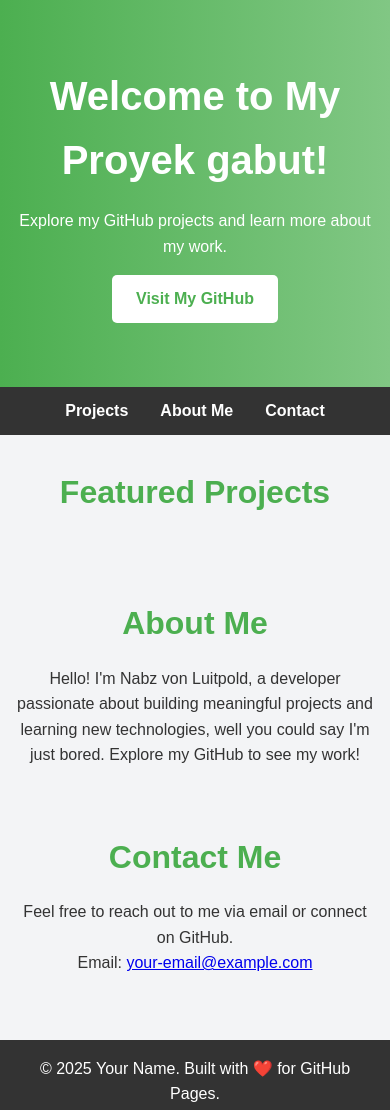
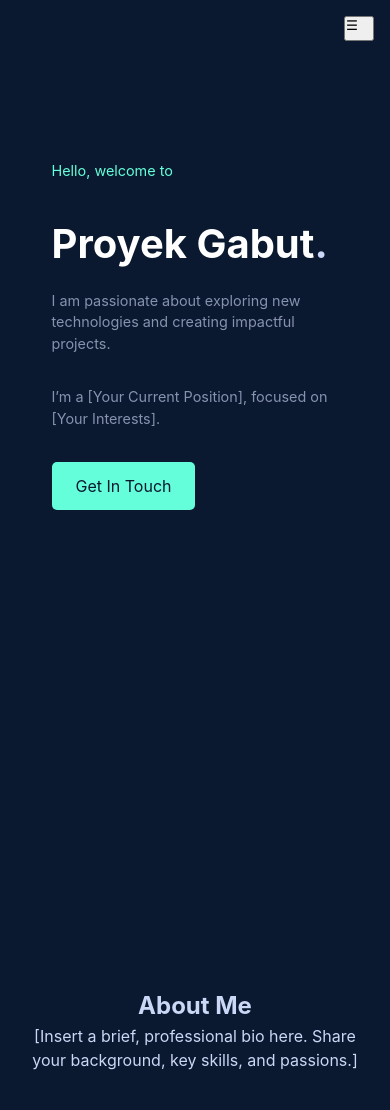
Before and after one commit to LightNabz/LightNabz.github.io, a plain HTML site: page index.html in a window 390 px wide. Shown: the top 1110 px of the page. Drawn offline with Linux system fonts and the light colour scheme; no server answers.

Commit message:
Temporary

```diff
--- a/assets/css/style.css
+++ b/assets/css/style.css
@@ -5,112 +5,269 @@
 }
 
 body {
-  font-family: 'Arial', sans-serif;
-  line-height: 1.6;
-  background-color: #f3f4f6;
-  color: #333;
+  font-family: 'Inter', sans-serif;
+  background-color: #0a192f;
+  color: #ccd6f6;
+  line-height: 1.5;
+  margin: 0;
 }
 
-.hero {
-  background: linear-gradient(to right, #4CAF50, #81C784);
-  color: white;
-  text-align: center;
-  padding: 4rem 1rem;
+header {
+  display: flex;
+  justify-content: flex-end;
+  align-items: center;
+  padding: 1.5rem 2rem;
+  background-color: #0a192f;
+  position: relative;
 }
 
-.hero-content {
-  max-width: 600px;
-  margin: 0 auto;
+nav ul {
+  list-style: none;
+  display: flex;
+  gap: 2rem;
+  margin: 0;
 }
 
-.hero h1 {
-  font-size: 2.5rem;
+nav a {
+  color: #64ffda;
+  text-decoration: none;
+  font-size: 1rem;
+  transition: color 0.3s ease-in-out;
+}
+
+nav a:hover {
+  color: #ffffff;
+}
+
+.hamburger {
+  display: none;
+  cursor: pointer;
+  position: absolute;
+  top: 1rem;
+  right: 1rem;
+  z-index: 103;
+  width: 30px;
+  height: 25px;
+  display: flex;
+  flex-direction: column;
+  justify-content: space-between;
+}
+
+.hamburger div {
+  width: 30px;
+  height: 5px;
+  background-color: #64ffda;
+  border-radius: 5px;
+  transition: all 0.3s ease-in-out;
+}
+
+.hamburger.active div:nth-child(1) {
+  transform: rotate(45deg);
+  top: 10px;
+}
+
+.hamburger.active div:nth-child(2) {
+  opacity: 0;
+}
+
+.hamburger.active div:nth-child(3) {
+  transform: rotate(-45deg);
+  top: -10px;
+}
+
+.resume-button {
+  border: 1px solid #64ffda;
+  padding: 0.5rem 1.25rem;
+  border-radius: 5px;
+  color: #64ffda;
+  text-decoration: none;
+  transition: background-color 0.3s ease, color 0.3s ease;
+}
+
+.resume-button:hover {
+  background-color: #64ffda;
+  color: #0a192f;
+}
+
+#hero {
+  display: block;
+  flex-direction: column;
+  justify-content: left;
+  height: 100vh;
+  padding: 4rem;
+  margin-top: 10vw;
+  margin-bottom: auto;
+  margin-left: 10vw;
+  max-width: 70%;
+  text-align: left;
+}
+
+#hero h1 {
+  font-size: 5rem;
+  color: #ccd6f6;
   margin-bottom: 1rem;
 }
 
-.hero .btn {
-  display: inline-block;
-  background: white;
-  color: #4CAF50;
-  padding: 0.7rem 1.5rem;
-  text-decoration: none;
-  border-radius: 5px;
-  font-weight: bold;
-  margin-top: 1rem;
+#hero h1 span {
+  color: #ffffff;
 }
 
-.hero .btn:hover {
-  background: #81C784;
-  color: white;
+#hero p {
+  max-width: 600px;
+  margin: 0 0 2rem;
+  font-size: 1.2rem;
+  color: #8892b0;
 }
 
-/* Navigation */
-.navbar {
-  display: flex;
-  justify-content: center;
-  background: #333;
-  padding: 0.7rem;
+.button {
+  display: inline-flex;
+  padding: 0.75rem 1.5rem;
+  background-color: #64ffda;
+  color: #0a192f;
+  border-radius: 5px;
+  text-decoration: none;
+  font-size: 1rem;
+  transition: background-color 0.3s ease, color 0.3s ease;
 }
 
-.navbar li {
-  list-style: none;
-  margin: 0 1rem;
+.button:hover {
+  background-color: #ccd6f6;
+  color: #0a192f;
 }
 
-.navbar a {
-  color: white;
-  text-decoration: none;
-  font-weight: bold;
-}
-
-.navbar a:hover {
-  color: #81C784;
-}
-
-/* Sections */
-.section {
-  padding: 2rem 1rem;
+section {
+  padding: 4rem 2rem;
+  max-width: 900px;
+  margin: 0 auto;
   text-align: center;
 }
 
-.section h2 {
-  font-size: 2rem;
-  margin-bottom: 1rem;
-  color: #4CAF50;
+footer {
+  text-align: center;
+  padding: 1rem;
+  background-color: #112240;
+  color: #64ffda;
+  font-size: 0.9rem;
 }
 
-.project-list {
-  display: grid;
-  grid-template-columns: repeat(auto-fit, minmax(300px, 1fr));
+/* General mobile layout */
+@media (max-width: 768px) {
+  header {
+    display: flex;
+    justify-content: space-between;
+    padding: 1rem;
+    position: fixed;
+    top: 0;
+    left: 0;
+    right: 0;
+    z-index: 102;
+    background-color: #0a192f;
+  }
+
+  .hamburger {
+    display: flex;
+  }
+
+  nav {
+    display: flex;
+    flex-direction: column;
+    align-items: center;
+    background-color: #112240;
+    position: fixed;
+    top: 0;
+    right: 0;
+    height: 100vh;
+    width: 250px;
+    transform: translateX(100%);
+    transition: transform 0.3s ease-in-out;
+    z-index: 100;
+  }
+
+  nav.active {
+    transform: translateX(0);
+    background-color: #112240; /* Ensure the background is visible when active */
+  }
+
+  nav ul {
+    flex-direction: column;
+    gap: 2rem;
+    padding: 2rem;
+    margin: 0;
+    list-style: none;
+    align-items: center;
+    width: 100%;
+  }
+
+  nav a {
+    font-size: 1.5rem;
+    color: #64ffda;
+    text-decoration: none;
+    transition: color 0.3s ease;
+  }
+
+  nav a:hover {
+    color: #ffffff;
+  }
+
+  .resume-button {
+    margin-top: 1rem;
+    padding: 0.75rem 1.5rem;
+    font-size: 1.1rem;
+    background-color: #64ffda;
+    color: #0a192f;
+    border-radius: 5px;
+    transition: background-color 0.3s ease, color 0.3s ease;
+  }
+
+  .resume-button:hover {
+    background-color: #0a192f;
+    color: #64ffda;
+  }
+
+  #hero {
+    margin-top: 8rem;
+    margin-left: 5vw;
+    max-width: 90%;
+    padding: 2rem;
+  }
+
+  #hero h1 {
+    font-size: 3rem;
+  }
+
+  #hero p {
+    font-size: 1rem;
+  }
+}
+
+/* For smaller mobile devices */
+@media (max-width: 480px) {
+  header {
+    padding: 0.5rem 1rem;
+  }
+
+  nav ul {
     gap: 1rem;
   }
 
-.project-list div {
-  background: white;
-  padding: 1rem;
-  border-radius: 8px;
-  box-shadow: 0 4px 6px rgba(0, 0, 0, 0.1);
+  nav a {
+    font-size: 1rem;
   }
 
-.project-list h3 {
-  font-size: 1.2rem;
-  margin-bottom: 0.5rem;
+  .resume-button {
+    padding: 0.5rem 1rem;
+    font-size: 0.9rem;
   }
 
-.project-list a {
-  text-decoration: none;
-  color: #4CAF50;
+  #hero h1 {
+    font-size: 2.5rem;
   }
 
-.project-list a:hover {
-  text-decoration: underline;
+  #hero p {
+    font-size: 0.9rem;
   }
 
-/* Footer */
-footer {
-  text-align: center;
-  background: #333;
-  color: white;
+  section {
     padding: 1rem;
-  margin-top: 2rem;
   }
+}
--- a/assets/js/script.js
+++ b/assets/js/script.js
@@ -1,24 +1,10 @@
-// Fetch and display GitHub repositories
-const username = 'LightNabz'; // Replace with your GitHub username
-const repoList = document.getElementById('repo-list');
+document.addEventListener('DOMContentLoaded', () => {
+  const hamburger = document.querySelector('.hamburger');
+  const nav = document.querySelector('nav');
 
-async function fetchRepos() {
-  try {
-    const response = await fetch(`https://api.github.com/users/${username}/repos`);
-    const repos = await response.json();
-
-    repos.forEach(repo => {
-      const projectCard = document.createElement('div');
-      projectCard.innerHTML = `
-        <h3>${repo.name}</h3>
-        <p>${repo.description || 'No description available.'}</p>
-        <a href="${repo.html_url}" target="_blank">View Repository</a>
-      `;
-      repoList.appendChild(projectCard);
-    });
-  } catch (error) {
-    console.error('Error fetching repositories:', error);
-  }
-}
-
-fetchRepos();
+  hamburger.addEventListener('click', () => {
+    // Toggle the 'active' class for both the hamburger and the navigation menu
+    hamburger.classList.toggle('active');
+    nav.classList.toggle('active');
+  });
+});
--- a/index.html
+++ b/index.html
@@ -3,50 +3,60 @@
 <head>
     <meta charset="UTF-8">
     <meta name="viewport" content="width=device-width, initial-scale=1.0">
-  <title>Proyek Gabut</title>
+    <title>Professional Portfolio</title>
     <link rel="stylesheet" href="assets/css/style.css">
+    <script defer src="assets/js/script.js"></script>
 </head>
 <body>
-  <header class="hero">
-    <div class="hero-content">
-      <h1>Welcome to My Proyek gabut!</h1>
-      <p>Explore my GitHub projects and learn more about my work.</p>
-      <a href="https://github.com/your-username" class="btn" target="_blank">Visit My GitHub</a>
-    </div>
-  </header>
-
+    <header>
+        <button class="hamburger">&#9776;</button>
         <nav>
-    <ul class="navbar">
+            <ul>
+                <li><a href="#about">About</a></li>
+                <li><a href="#experience">Experience</a></li>
                 <li><a href="#projects">Projects</a></li>
-      <li><a href="#about">About Me</a></li>
                 <li><a href="#contact">Contact</a></li>
             </ul>
         </nav>
+    </header>
 
     <main>
-    <section id="projects" class="section">
-      <h2>Featured Projects</h2>
-      <div id="repo-list" class="project-list">
-        <!-- Repositories will load here dynamically -->
-      </div>
+        <section id="hero">
+            <p style="color: #64ffda;">Hello, welcome to</p>
+            <h1><span>Proyek Gabut</span>.</h1>
+            <p>I am passionate about exploring new technologies and creating impactful projects.</p>
+            <p>I’m a [Your Current Position], focused on [Your Interests].</p>
+            <a href="#contact" class="button">Get In Touch</a>
         </section>
 
-    <section id="about" class="section">
+        <section id="about">
             <h2>About Me</h2>
-      <p>Hello! I'm Nabz von Luitpold, a developer passionate about building meaningful projects and learning new technologies, well you could say I'm just bored. Explore my GitHub to see my work!</p>
+            <p>[Insert a brief, professional bio here. Share your background, key skills, and passions.]</p>
         </section>
 
-    <section id="contact" class="section">
-      <h2>Contact Me</h2>
-      <p>Feel free to reach out to me via email or connect on GitHub.</p>
-      <p>Email: <a href="mailto:your-email@example.com">your-email@example.com</a></p>
+        <section id="experience">
+            <h2>Experience</h2>
+            <p>[Summarize your work experience, roles, and notable projects here. Highlight your achievements.]</p>
+        </section>
+
+        <section id="projects">
+            <h2>Projects</h2>
+            <p>[Highlight your most significant projects. Include details of your contributions and technologies used.]</p>
+        </section>
+
+        <section id="contact">
+            <h2>Contact</h2>
+            <p>Feel free to reach out for any inquiries or collaborations!</p>
+            <ul>
+                <li>Email: <a href="mailto:youremail@example.com">youremail@example.com</a></li>
+                <li>GitHub: <a href="https://github.com/yourprofile" target="_blank">github.com/yourprofile</a></li>
+                <li>LinkedIn: <a href="https://linkedin.com/in/yourprofile" target="_blank">linkedin.com/in/yourprofile</a></li>
+            </ul>
         </section>
     </main>
 
     <footer>
-    <p>&copy; 2025 Your Name. Built with ❤️ for GitHub Pages.</p>
+        <p>&copy; 2025 Your Name. All rights reserved.</p>
     </footer>
-
-  <script src="assets/js/script.js"></script>
 </body>
 </html>
```
Lines whose indentation alone changed are shown as unchanged.
